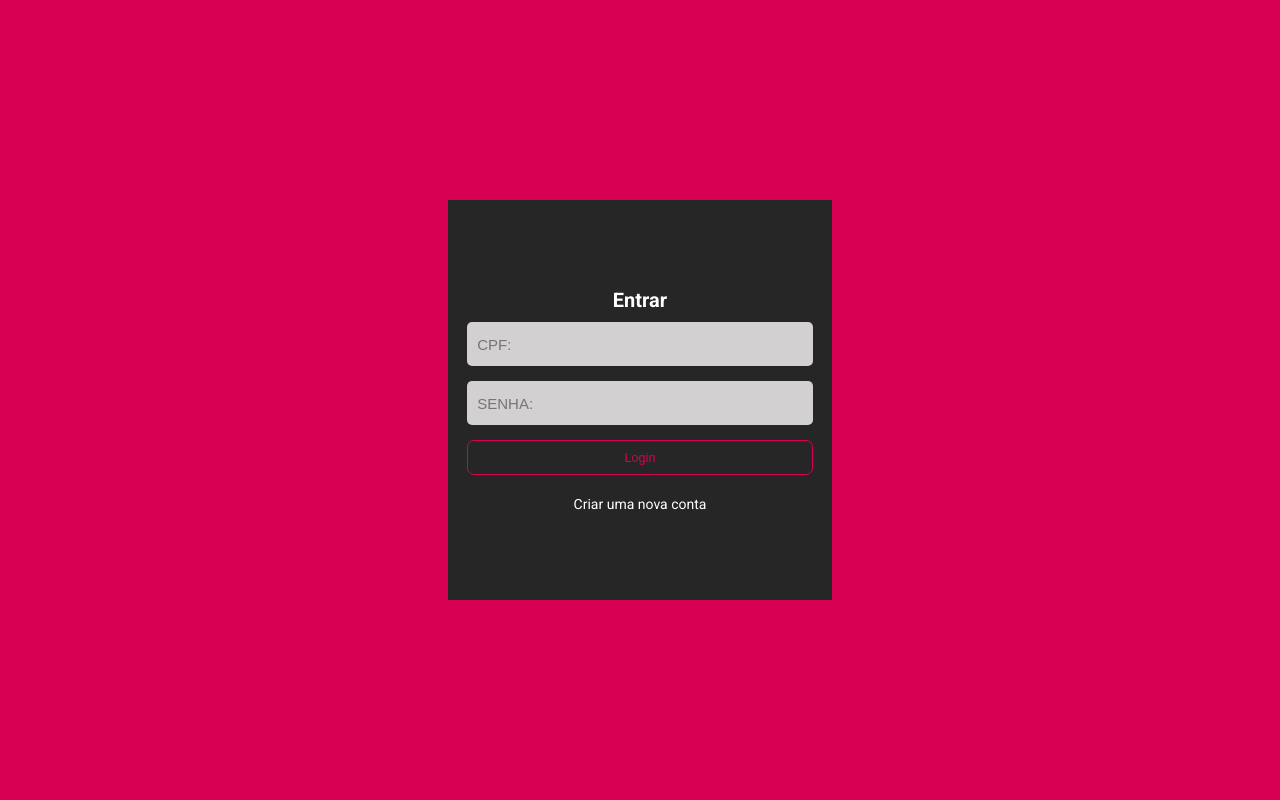
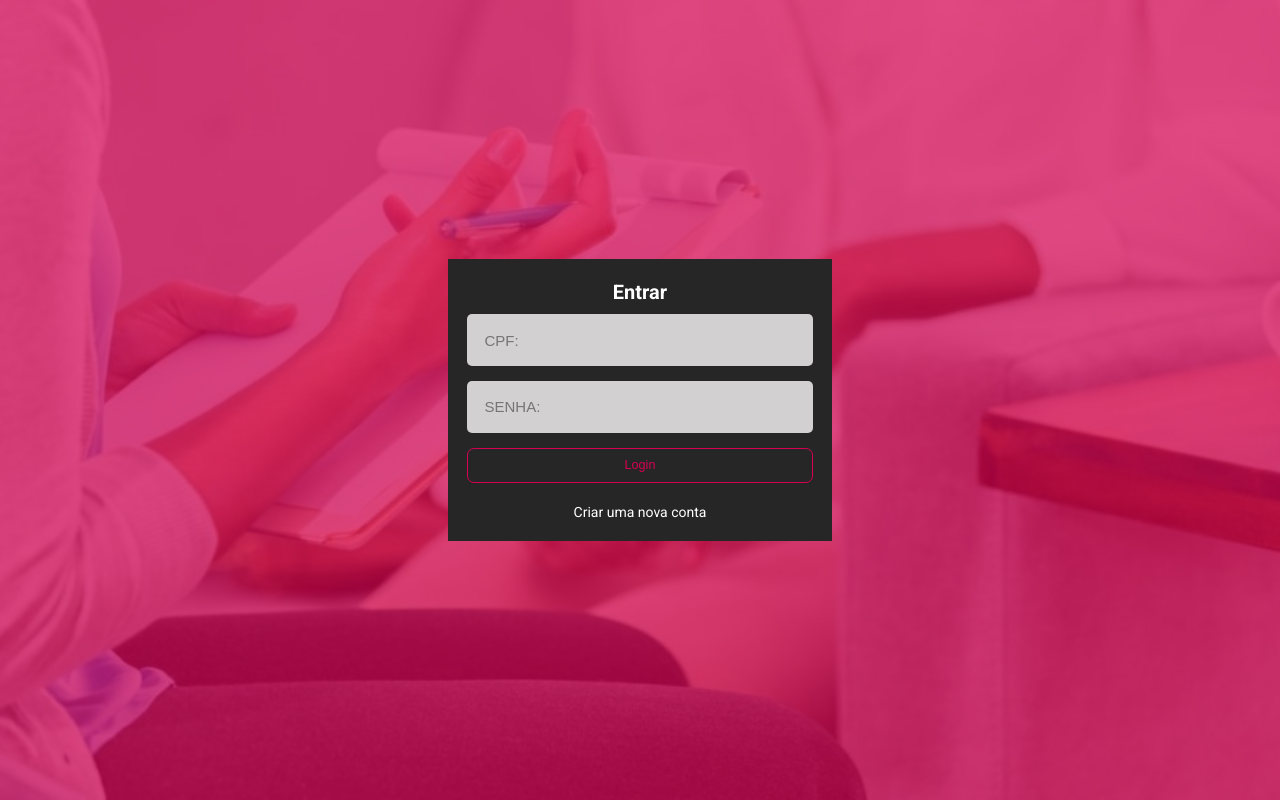
Before and after one commit to Jhon9191/sistemasDeProntuariosReact, a React (Create React App) app: page / in a window 1280 px wide. Built offline with nearby package versions, Linux system fonts and the light colour scheme.

Commit message:
Incrementing background image

```diff
--- a/src/global.css
+++ b/src/global.css
@@ -11,7 +11,7 @@
 }
 
 html, body, #root{
-    height: 100%;
+    height: 100vh;
 }
 
 body{
@@ -31,8 +31,8 @@ button{
     cursor: pointer;
 }
 
-@media screen and (max-width: 400px){
-    span{
-        font-size: 0.5em;
+@media screen and (max-width: 800px){
+    h1{
+        font-size: 0.5rem;
     }
   }
--- a/src/pages/Signim/index.jsx
+++ b/src/pages/Signim/index.jsx
@@ -1,4 +1,4 @@
-import React,{useState} from 'react';
+import React, { useState } from 'react';
 import styles from './styles.css';
 
 import { Link } from 'react-router-dom'
@@ -8,18 +8,23 @@ const Signim = () => {
     const [password, setPassword] = useState("")
 
     return (
-        <div className="container">
-           <div className="login">
+        <div class="img">
+            <div class="opac">
+                <div className="login">
+                    {/* <h1>Olá</h1> */}
                     <form>
                         <h1>Entrar</h1>
-                        <input onChange={(e)=>setCpf(e.target.value)} type="text" placeholder="CPF:" />
-                        <input onChange={(e)=>setPassword(e.target.value)} type="password" placeholder="SENHA:" />
+                        <input onChange={(e) => setCpf(e.target.value)} type="text" placeholder="CPF:" />
+                        <input onChange={(e) => setPassword(e.target.value)} type="password" placeholder="SENHA:" />
                         <button type="submit">Login</button>
                     </form>
 
                     <Link to="/register">Criar uma nova conta</Link>
+                </div>
             </div>
         </div>
+
+
     );
 }
 
--- a/src/pages/Signim/styles.css
+++ b/src/pages/Signim/styles.css
@@ -1,16 +1,21 @@
 .container {
+    padding: 0;
     height: 100%;
     width: 100%;
     display: flex;
     justify-content: center;
     align-items: center;
     background-color: #D70052;
+    /* background-image: url("https://wallpaperaccess.com/full/4965.jpg"); */
+    background-image: "background.jpg";
+    background-repeat: no-repeat;
+    background-attachment: fixed;
+    background-size: 100% 100%;
 }
 
 
 .login {
     background-color: #262626;
-    height: 400px;
     width: 30%;
     display: flex;
     justify-content: center;
@@ -34,10 +39,9 @@ form h1 {
 
 form input{
     margin-bottom: 15px;
-    height: 24px;
     border:0;
     border-radius: 5px;
-    padding: 10px;
+    padding: 5%;
     font-size: 15px;
     color: #000;
     background-color: #D2D0D0;
@@ -71,3 +75,31 @@ form input{
   Link{
       color: #FFF;
   }
+
+
+  .img{
+    background: url("./background.jpg") no-repeat center;
+    background-size: cover;
+    height: 100vh;
+    position: relative;
+}
+
+.opac{
+    width: 100%;
+    height: 100vh;
+    position: absolute;
+    background: rgba(215, 0, 82, 0.7);
+    justify-content: center;
+    align-items: center;
+    display: flex;
+}
+
+.opac h1{
+    color: #FFF
+}
+
+@media screen and (max-width: 800px){
+    h1{
+        color: #1324
+    }
+}
```
Also changed, not shown: src/pages/Signim/background.jpg (added).
